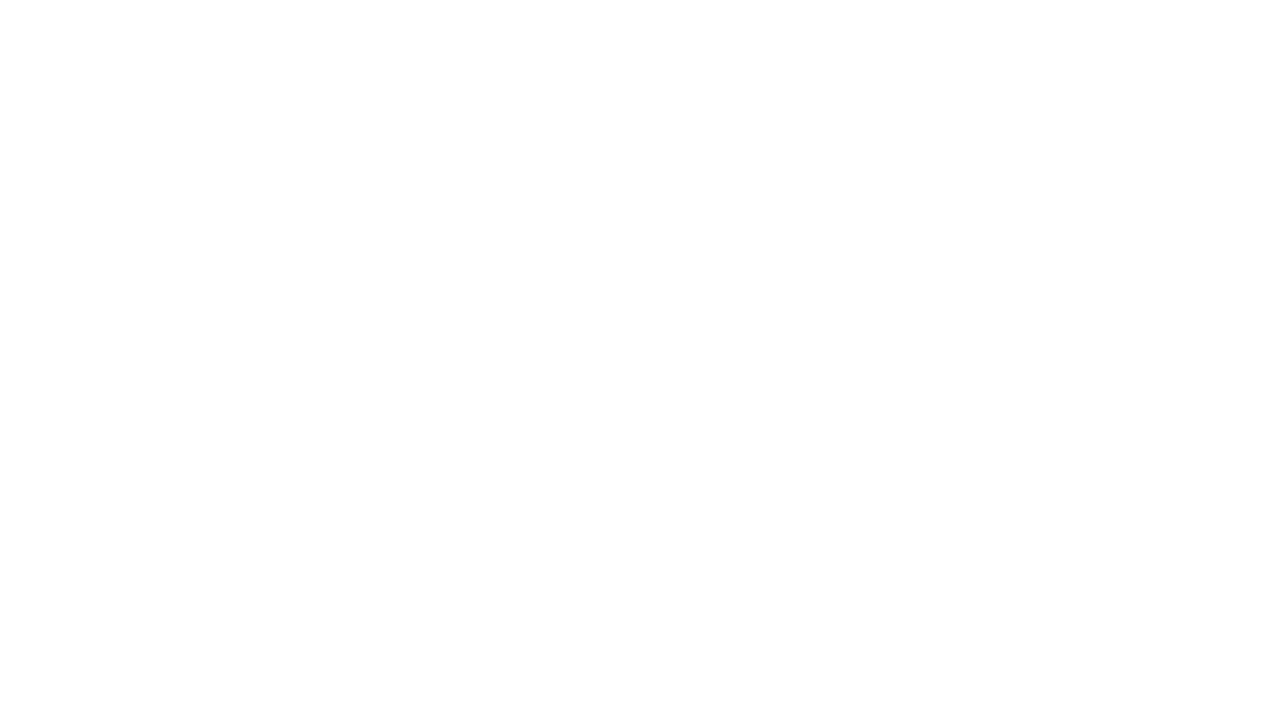
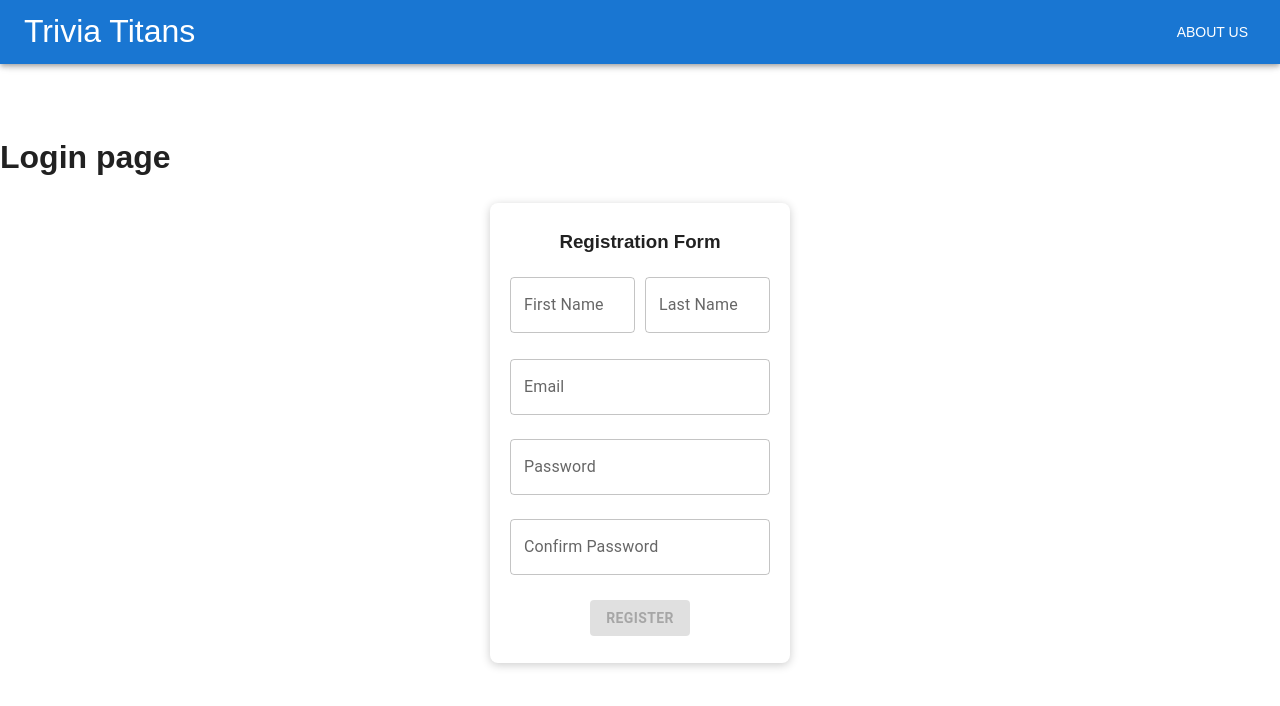
Before and after one commit to alensden2/TriviaTitans, a React (Create React App) app in the folder frontend/: page /login in a window 1280 px wide. Before the commit this address had no page. Shown: the top 706 px of the page. Built offline with nearby package versions, Linux system fonts and the light colour scheme; a web font is replaced by a local one.

Commit message:
login page

```diff
--- a/frontend/src/App.js
+++ b/frontend/src/App.js
@@ -1,12 +1,14 @@
 import { BrowserRouter, Route, Routes } from 'react-router-dom';
 import './App.css';
 import Home from './pages/home';
+import Login from './pages/login';
 
 function App() {
   return (
     <>
     <BrowserRouter>
     <Routes>
+      <Route path='/login' element={<Login />}/>
       <Route path='/' element={<Home />}/>
     </Routes>
     </BrowserRouter>
--- /dev/null
+++ b/frontend/src/components/form.jsx
@@ -0,0 +1,218 @@
+
+import Box from '@mui/material/Box';
+import Button from '@mui/material/Button';
+import TextField from '@mui/material/TextField';
+import axios from 'axios';
+import React, { useEffect, useState } from 'react';
+import { useNavigate } from 'react-router-dom';
+
+
+
+function Form({ isLogin }) {
+    const [firstName, setFirstName] = useState('');
+    const [firstNameError, setFirstNameError] = useState('');
+
+    const [lastName, setLastName] = useState('');
+    const [lastNameError, setLastNameError] = useState('');
+
+    const [email, setEmail] = useState('');
+    const [emailError, setEmailError] = useState('');
+
+    const [password, setPassword] = useState('');
+    const [passwordError, setPasswordError] = useState('');
+
+    const [confirmPassword, setConfirmPassword] = useState('');
+    const [confirmPasswordError, setConfirmPasswordError] = useState('');
+
+    const [isFormValid, setIsFormValid] = useState(false);
+
+    const navigate = useNavigate();
+
+
+    const validateFirstName = (name) => {
+        const regex = /^[A-Za-z]+$/;
+        return regex.test(name);
+    };
+
+    const validateEmail = (email) => {
+        const regex = /^[A-Za-z0-9._%+-]+@[A-Za-z0-9.-]+\.[A-Za-z]{2,}$/;
+        return regex.test(email);
+    }
+
+    const validatePassword = (password) => {
+        const regex = /^(?=.*[a-zA-Z0-9])(?=.*[@#$%^&+=]).{8,}$/;
+        return regex.test(password);
+    }
+
+    const mainBtnEvent = async (event) => {
+        event.preventDefault();
+
+        const formData = {
+            email,
+            password,
+        };
+
+        try {
+            const response = await axios.post('https://express-t4.onrender.com/api/login', {
+                username: formData.email,
+                password: formData.password,
+            });
+
+            if (response.status === 200) {
+                navigate('/profile', {
+                    state: {
+                        email: formData.email,
+                    },
+                });
+            } else {
+                setPasswordError(response.data.message);
+            }
+        } catch (error) {
+            alert('Invalid Credentials')
+            console.log('Error:', error);
+        }
+    };
+
+
+
+    useEffect(() => {
+        if (firstName.trim() !== '' && !validateFirstName(firstName)) {
+            setFirstNameError('First name can only contain alphabets')
+        } else {
+            setFirstNameError('');
+        }
+    }, [firstName]);
+
+    useEffect(() => {
+        if (lastName.trim() !== '' && !validateFirstName(lastName)) {
+            setLastNameError('Last name can only contain alphabets')
+        } else {
+            setLastNameError('');
+        }
+    }, [lastName])
+
+    useEffect(() => {
+        if (email.trim() !== '' && !validateEmail(email)) {
+            setEmailError('Please enter a valid email')
+        } else {
+            setEmailError('');
+        }
+    }, [email])
+
+    useEffect(() => {
+        if (password.trim() !== '' && !validatePassword(password)) {
+            setPasswordError('password should contain alpha-numeric and special characters')
+        } else {
+            setPasswordError('');
+        }
+    }, [password])
+
+    useEffect(() => {
+        if (password !== confirmPassword) {
+            setConfirmPasswordError('Password & confirm password do not match')
+        }
+        else {
+            setConfirmPasswordError('');
+        }
+    }, [password, confirmPassword])
+    useEffect(() => {
+        setIsFormValid(email.trim() !== '' && password.trim() !== '' && !emailError && !passwordError);
+    }, [email, password, emailError, passwordError]);
+    return (
+        <Box sx={{
+            width: '300px',
+            margin: 'auto',
+            padding: '20px',
+            backgroundColor: 'white',
+            borderRadius: '8px',
+            textAlign: 'center',
+            fontWeight: 'bold',
+            boxShadow: '0px 2px 10px rgba(0, 0, 0, 0.2)',
+
+        }}>
+            <h3 style={{ marginBottom: '5px', marginTop: '5px' }}>{isLogin ? 'Login Form' : 'Registration Form'}</h3>
+            <form onSubmit={mainBtnEvent}>
+                {!isLogin && (
+                    <Box sx={{ display: 'flex', gap: '10px', marginBottom: '2px' }}>
+                        <TextField label="First Name" variant="outlined" fullWidth margin="normal" error={Boolean(firstNameError)} value={firstName}
+                            onChange={(e) => { setFirstName(e.target.value) }}
+                            helperText={firstNameError}
+                            onBlur={() => { if (firstName.trim() === '') { setFirstNameError('First name cannot be empty'); } }}
+                        />
+                        <TextField label="Last Name" variant="outlined" fullWidth margin="normal"
+                            value={lastName}
+                            helperText={lastNameError} error={Boolean(lastNameError)}
+                            onBlur={() => {
+                                if (lastName.trim() === '') {
+                                    setLastNameError('Last name cannot be empty');
+                                }
+                            }}
+                            onChange={(e) => setLastName(e.target.value)} />
+                    </Box>
+                )}
+
+                <TextField label="Email" variant="outlined" fullWidth margin="normal"
+                    error={Boolean(emailError)}
+                    value={email}
+                    helperText={emailError}
+                    placeholder='eg - jon_snow@westeros.com'
+                    onBlur={() => {
+                        if (email.trim() === '') {
+                            setEmailError('Email cannot be empty');
+                        }
+                    }}
+                    onChange={(e) => {
+                        setEmail(e.target.value)
+                    }}
+                />
+                <TextField
+                    error={Boolean(passwordError)}
+
+                    label="Password"
+                    variant="outlined"
+                    fullWidth
+                    margin="normal"
+                    type="password"
+                    value={password}
+                    helperText={passwordError}
+                    onBlur={() => {
+                        if (password.trim() === '') {
+                            setPasswordError('Password cannot be empty');
+                        }
+                        else if (password.length < 8) {
+                            setPasswordError('Password should be greater than 8 characters')
+                        }
+                    }}
+                    onChange={(e) => {
+                        setPassword(e.target.value)
+                    }}
+                />
+                {!isLogin && (
+                    <TextField
+                        label="Confirm Password"
+                        variant="outlined"
+                        fullWidth
+                        margin="normal"
+                        type="password"
+                        value={confirmPassword}
+                        helperText={confirmPasswordError}
+                        error={Boolean(confirmPasswordError)}
+                        onBlur={() => {
+                            if (confirmPassword.trim() === '') {
+                                setConfirmPasswordError('Confirm password cannot be blank')
+                            }
+                        }}
+                        onChange={(e) => {
+                            setConfirmPassword(e.target.value)
+                        }}
+                    />
+                )}
+                <Button style={{ marginTop: '17px', marginBottom: '7px' }} variant="contained" color="secondary" type="submit" disabled={!isFormValid} sx={{ fontWeight: 'bold' }}>
+                    {isLogin ? 'Login' : 'Register'}
+                </Button>
+            </form>
+        </Box>
+    );
+}
+
+export default Form;
--- a/frontend/src/components/navbar.jsx
+++ b/frontend/src/components/navbar.jsx
@@ -14,6 +14,7 @@ import Toolbar from '@mui/material/Toolbar';
 import Typography from '@mui/material/Typography';
 import * as React from 'react';
 import { createTheme, ThemeProvider } from '@mui/material/styles';
+import { useNavigate } from 'react-router-dom';
 
 
 const drawerWidth = 240;
@@ -28,11 +29,16 @@ const theme = createTheme({
 function Navbar(props) {
 
     const { window } = props;
+    const navigate = useNavigate();
   const [mobileOpen, setMobileOpen] = React.useState(false);
 
   const handleDrawerToggle = () => {
     setMobileOpen((prevState) => !prevState);
   };
+
+  const handleClickTitle = (event) => {
+    navigate("/")
+  }
 
   const drawer = (
     <Box onClick={handleDrawerToggle} sx={{ textAlign: 'center' }}>
@@ -74,6 +80,7 @@ function Navbar(props) {
             variant="h6"
             component="div"
             sx={{ flexGrow: 1, display: { xs: 'none', sm: 'block' }, fontSize: "2rem" }}
+            onClick={handleClickTitle}
           >
             Trivia Titans
           </Typography>
--- a/frontend/src/pages/home.jsx
+++ b/frontend/src/pages/home.jsx
@@ -1,7 +1,12 @@
 import { Box, Button } from "@mui/material";
 import Navbar from "../components/navbar";
+import { useNavigate } from "react-router-dom";
 
 function Home() {
+    const navigate = useNavigate();
+    const handleGetStarted = (event) => {
+        navigate("/login")
+    }
   return (
     <Box sx={{ display: "flex", justifyContent: "center", alignItems: "center", height: "100vh" }}>
       <Box>
@@ -20,7 +25,7 @@ function Home() {
         >
           <Box sx={{ alignItems: "center", padding: "3rem" }}>
             <h1>Trivia Titans</h1>
-            <Button variant="contained" color="success">
+            <Button onClick={handleGetStarted} variant="contained" color="success">
               Get Started
             </Button>
           </Box>
--- /dev/null
+++ b/frontend/src/pages/login.jsx
@@ -0,0 +1,21 @@
+import { Box } from "@mui/material";
+import Navbar from "../components/navbar";
+import Form from "../components/form";
+
+function Login() {
+    return (
+        <>
+        <Box>
+            <Box>
+            <Navbar/>
+            </Box>
+            <Box>
+            <h1>Login page</h1>
+            <Form />
+            </Box>
+        </Box>
+        </>
+    )
+}
+
+export default Login;
```
